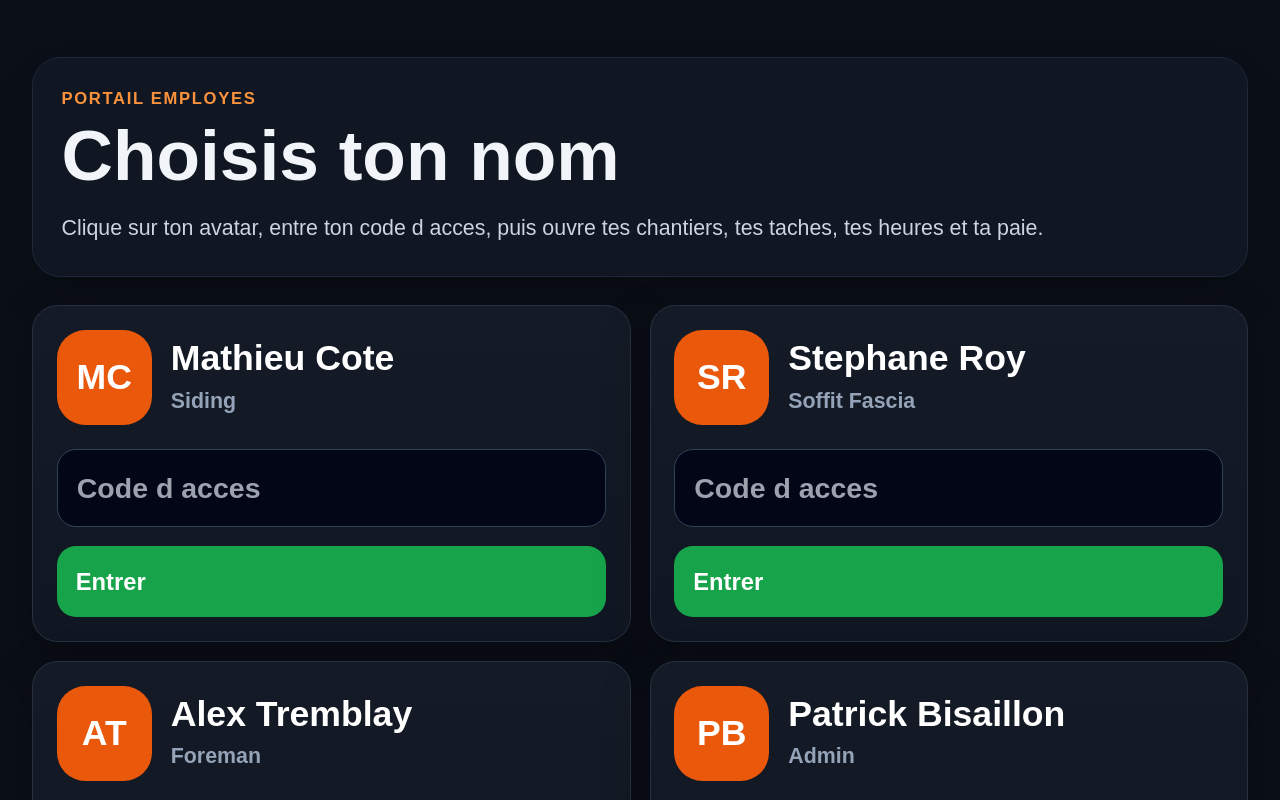
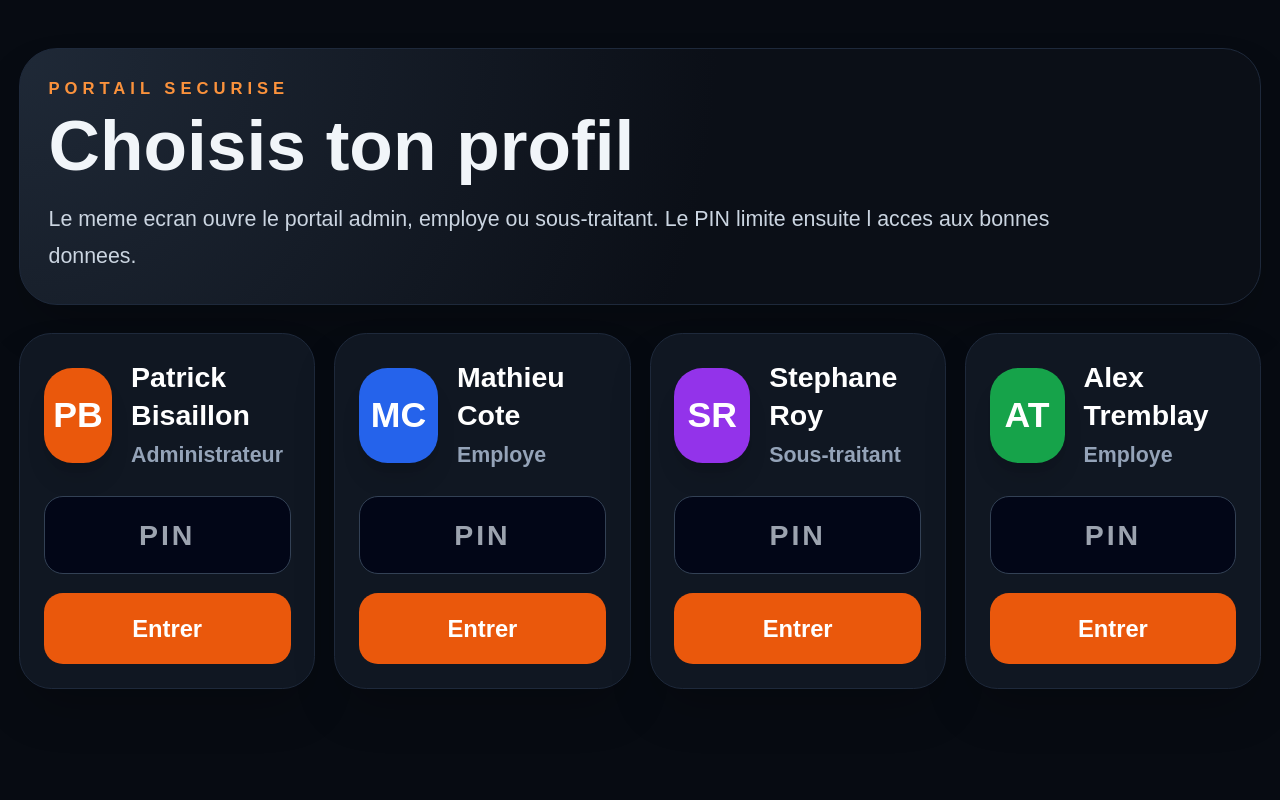
Before and after one commit to bisaillonpatrick1979-dev/Chatgpt-hailite-, a Next.js app: page /crew in a window 1280 px wide. Shown: the top 800 px of the page. Built offline with nearby package versions, Linux system fonts and the light colour scheme.

Commit message:
Match crew portal with installed app avatar screen

```diff
--- a/app/crew/page.tsx
+++ b/app/crew/page.tsx
@@ -1,33 +1,33 @@
 import Link from "next/link";
 
-const employees = [
-  { name: "Mathieu Cote", role: "Siding", initials: "MC" },
-  { name: "Stephane Roy", role: "Soffit Fascia", initials: "SR" },
-  { name: "Alex Tremblay", role: "Foreman", initials: "AT" },
-  { name: "Patrick Bisaillon", role: "Admin", initials: "PB" }
+const people = [
+  { name: "Patrick Bisaillon", role: "Administrateur", initials: "PB", href: "/admin", color: "bg-orange-600" },
+  { name: "Mathieu Cote", role: "Employe", initials: "MC", href: "/worker", color: "bg-blue-600" },
+  { name: "Stephane Roy", role: "Sous-traitant", initials: "SR", href: "/contractor", color: "bg-purple-600" },
+  { name: "Alex Tremblay", role: "Employe", initials: "AT", href: "/worker", color: "bg-green-600" }
 ];
 
 export default function Page() {
   return (
-    <main className="min-h-screen bg-[#0b0f17] p-4 text-slate-100">
-      <section className="mx-auto max-w-5xl pt-8">
-        <div className="rounded-3xl border border-slate-800 bg-[#101722] p-6 shadow-2xl">
-          <p className="text-sm font-black uppercase tracking-widest text-orange-400">Portail employes</p>
-          <h1 className="mt-2 text-4xl font-black md:text-6xl">Choisis ton nom</h1>
-          <p className="large-readable mt-4 text-slate-300">Clique sur ton avatar, entre ton code d acces, puis ouvre tes chantiers, tes taches, tes heures et ta paie.</p>
+    <main className="min-h-screen bg-[#070b12] p-4 text-slate-100">
+      <section className="mx-auto max-w-6xl pt-6">
+        <div className="rounded-[2rem] border border-slate-800 bg-[radial-gradient(circle_at_top_left,#1f2937,#0b0f17_55%)] p-6 shadow-2xl">
+          <p className="text-sm font-black uppercase tracking-[0.3em] text-orange-400">Portail securise</p>
+          <h1 className="mt-2 text-4xl font-black md:text-6xl">Choisis ton profil</h1>
+          <p className="large-readable mt-4 max-w-4xl text-slate-300">Le meme ecran ouvre le portail admin, employe ou sous-traitant. Le PIN limite ensuite l acces aux bonnes donnees.</p>
         </div>
-        <section className="mt-6 grid gap-4 md:grid-cols-2">
-          {employees.map((employee) => (
-            <article key={employee.name} className="pro-card p-5">
+        <section className="mt-6 grid gap-4 md:grid-cols-2 xl:grid-cols-4">
+          {people.map((person) => (
+            <article key={person.name} className="rounded-[1.7rem] border border-slate-800 bg-[#101722] p-5 shadow-2xl">
               <div className="flex items-center gap-4">
-                <div className="flex h-20 w-20 items-center justify-center rounded-3xl bg-orange-600 text-3xl font-black text-white">{employee.initials}</div>
+                <div className={`flex h-20 w-20 items-center justify-center rounded-3xl ${person.color} text-3xl font-black text-white shadow-xl`}>{person.initials}</div>
                 <div>
-                  <h2 className="text-3xl font-black text-white">{employee.name}</h2>
-                  <p className="mt-1 text-lg font-bold text-slate-400">{employee.role}</p>
+                  <h2 className="text-2xl font-black text-white">{person.name}</h2>
+                  <p className="mt-1 text-lg font-bold text-slate-400">{person.role}</p>
                 </div>
               </div>
-              <input className="mt-5 w-full rounded-2xl border border-slate-700 bg-slate-950 p-4 text-2xl font-black text-white" placeholder="Code d acces" />
-              <Link href="/worker" className="mt-4 flex rounded-2xl bg-green-600 p-4 text-center text-xl font-black text-white">Entrer</Link>
+              <input className="mt-5 w-full rounded-2xl border border-slate-700 bg-slate-950 p-4 text-center text-2xl font-black tracking-widest text-white" placeholder="PIN" />
+              <Link href={person.href} className="mt-4 flex justify-center rounded-2xl bg-orange-600 p-4 text-xl font-black text-white">Entrer</Link>
             </article>
           ))}
         </section>
```
